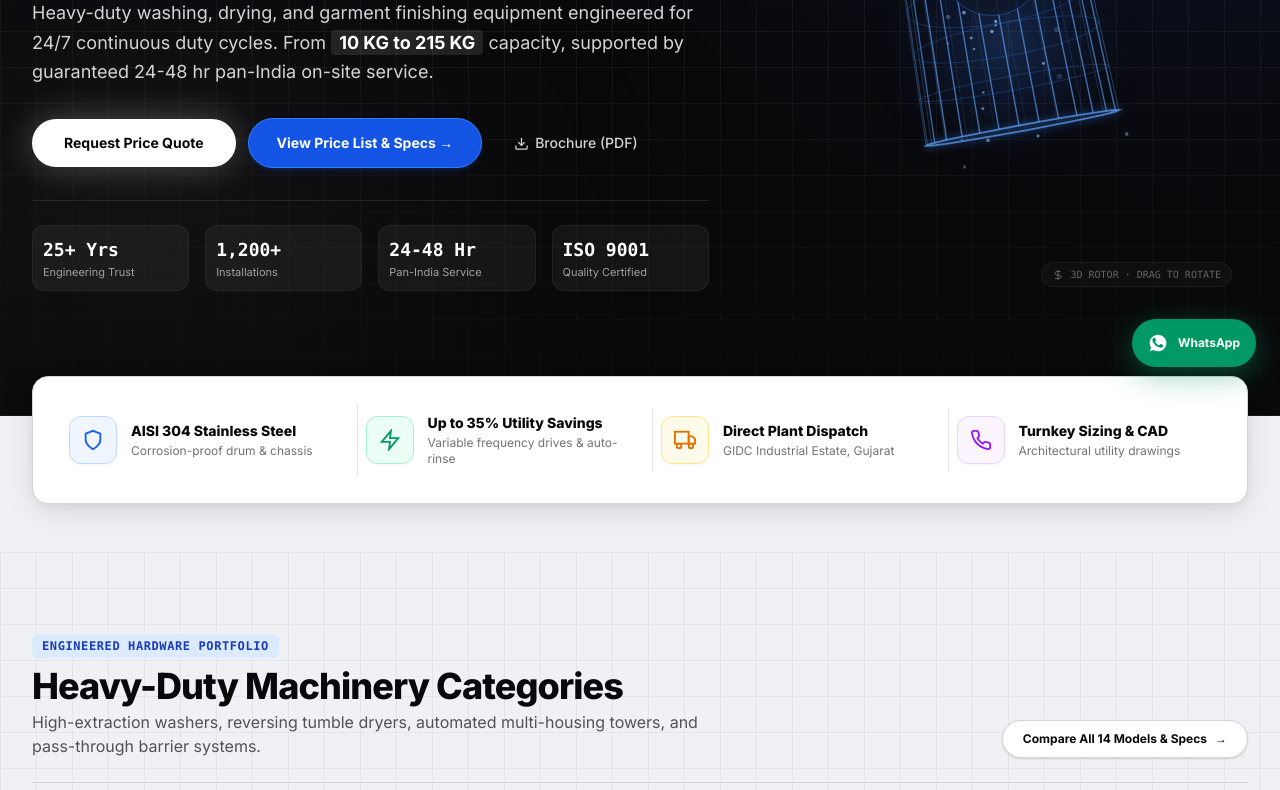
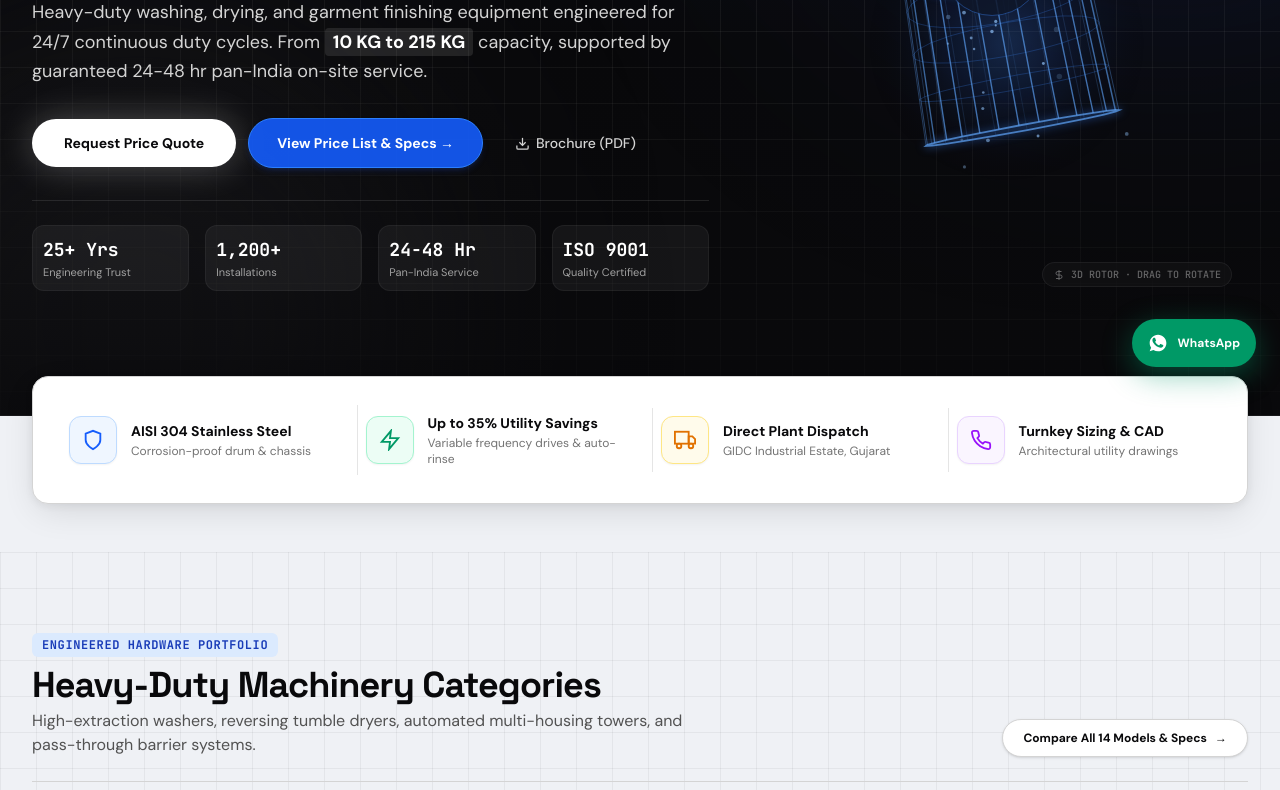
Before and after one commit to meetpanchal-sevlex/gartech-laundryto, an Astro site: page / in a window 1280 px wide. Shown: the part 409-1199 px from the top of the page. Built offline with nearby package versions, Linux system fonts and the light colour scheme; Astro itself is replaced by a stand-in of ours.

Commit message:
style(typography): replace generic Inter with Space Grotesk + DM Sans + JetBrains Mono

```diff
--- a/src/layouts/Layout.astro
+++ b/src/layouts/Layout.astro
@@ -19,7 +19,7 @@ const { title, description = "Gartech Global - India's trusted manufacturer & su
     <link rel="icon" type="image/svg+xml" href="/favicon.svg" />
     <link rel="preconnect" href="https://fonts.googleapis.com">
     <link rel="preconnect" href="https://fonts.gstatic.com" crossorigin>
-    <link href="https://fonts.googleapis.com/css2?family=Inter:wght@400;500;600;700;800&display=swap" rel="stylesheet">
+    <link href="https://fonts.googleapis.com/css2?family=DM+Sans:ital,opsz,wght@0,9..40,400..700;1,9..40,400..700&family=JetBrains+Mono:wght@500;700&family=Space+Grotesk:wght@500;600;700&display=swap" rel="stylesheet">
   </head>
   <body class="bg-[#EFF1F5] text-zinc-950 antialiased flex flex-col min-h-screen">
 
--- a/src/styles/global.css
+++ b/src/styles/global.css
@@ -1,7 +1,9 @@
 @import "tailwindcss";
 
 @theme {
-  --font-sans: "Inter", ui-sans-serif, system-ui, sans-serif, "Apple Color Emoji", "Segoe UI Emoji", "Segoe UI Symbol", "Noto Color Emoji";
+  --font-sans: "DM Sans", ui-sans-serif, system-ui, sans-serif, "Apple Color Emoji", "Segoe UI Emoji", "Segoe UI Symbol", "Noto Color Emoji";
+  --font-display: "Space Grotesk", ui-sans-serif, system-ui, sans-serif;
+  --font-mono: "JetBrains Mono", ui-monospace, SFMono-Regular, Menlo, Monaco, Consolas, monospace;
 }
 
 @layer base {
@@ -18,10 +20,16 @@
 
   body {
     overflow-x: hidden;
+    font-family: var(--font-sans);
     -webkit-font-smoothing: antialiased;
     -moz-osx-font-smoothing: grayscale;
     background-color: #f1f3f5;
     color: #09090b;
+  }
+
+  h1, h2, h3, h4 {
+    font-family: var(--font-display);
+    letter-spacing: -0.025em;
   }
 }
 
```
